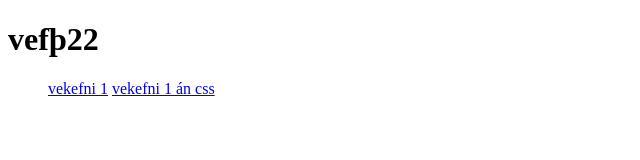
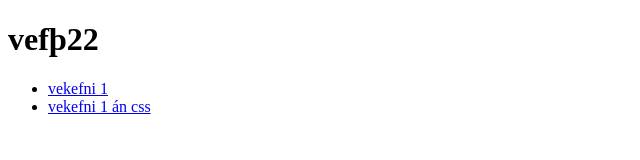
Before and after one commit to JasonHelgi/JasonHelgi.github.io, a plain HTML site: page index.html in a window 1280 px wide. Shown: the whole page, without its empty margins (0-640 px from the left). Drawn offline with Linux system fonts and the light colour scheme.

Commit message:
Update index.html

```diff
--- a/index.html
+++ b/index.html
@@ -6,8 +6,8 @@
 <body>
 
 <h1>vefþ22</h1>
-<ul><a href="bitlar.html">vekefni 1</a>
-  <a href="bitlarEkkiCss.html">vekefni 1 án css</a></ul>
+<ul><li><a href="bitlar.html">vekefni 1</a></li>
+  <li><a href="bitlarEkkiCss.html">vekefni 1 án css</a></li></ul>
 
 </body>
 </html>
```
